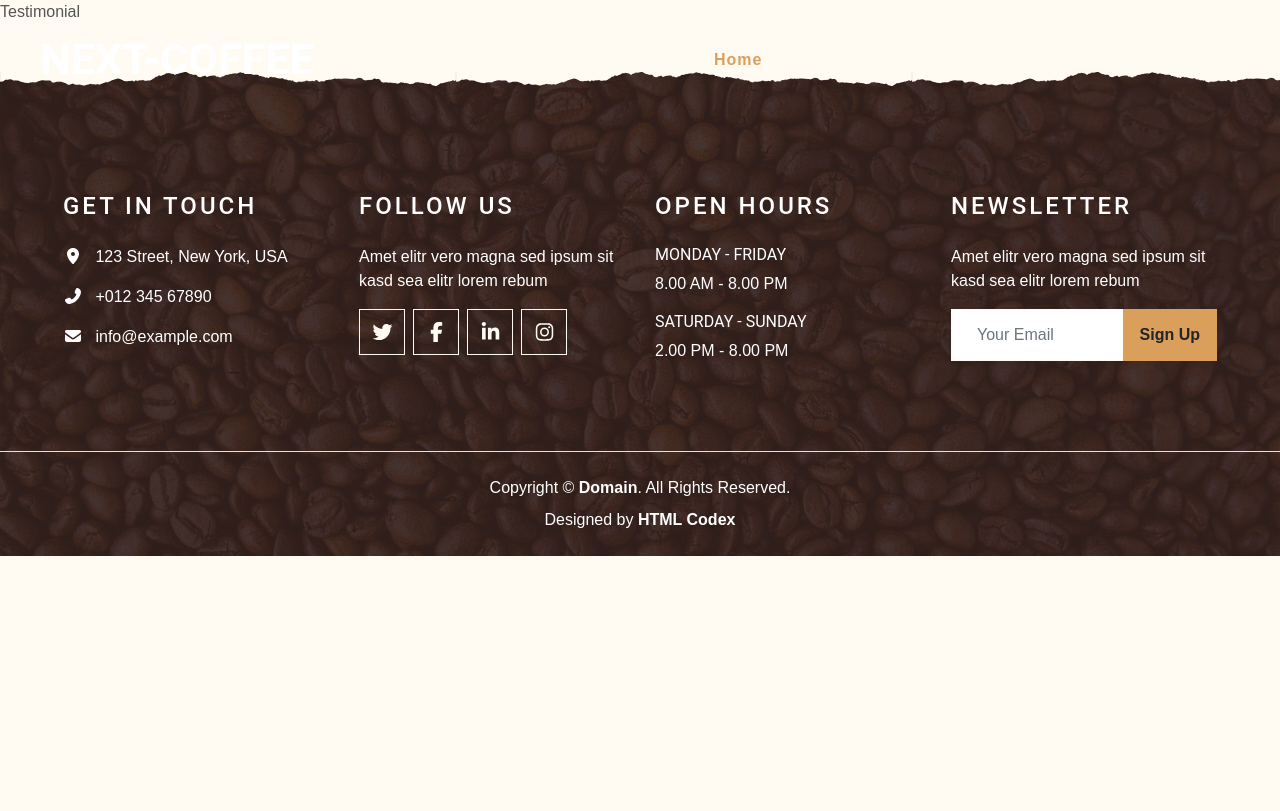
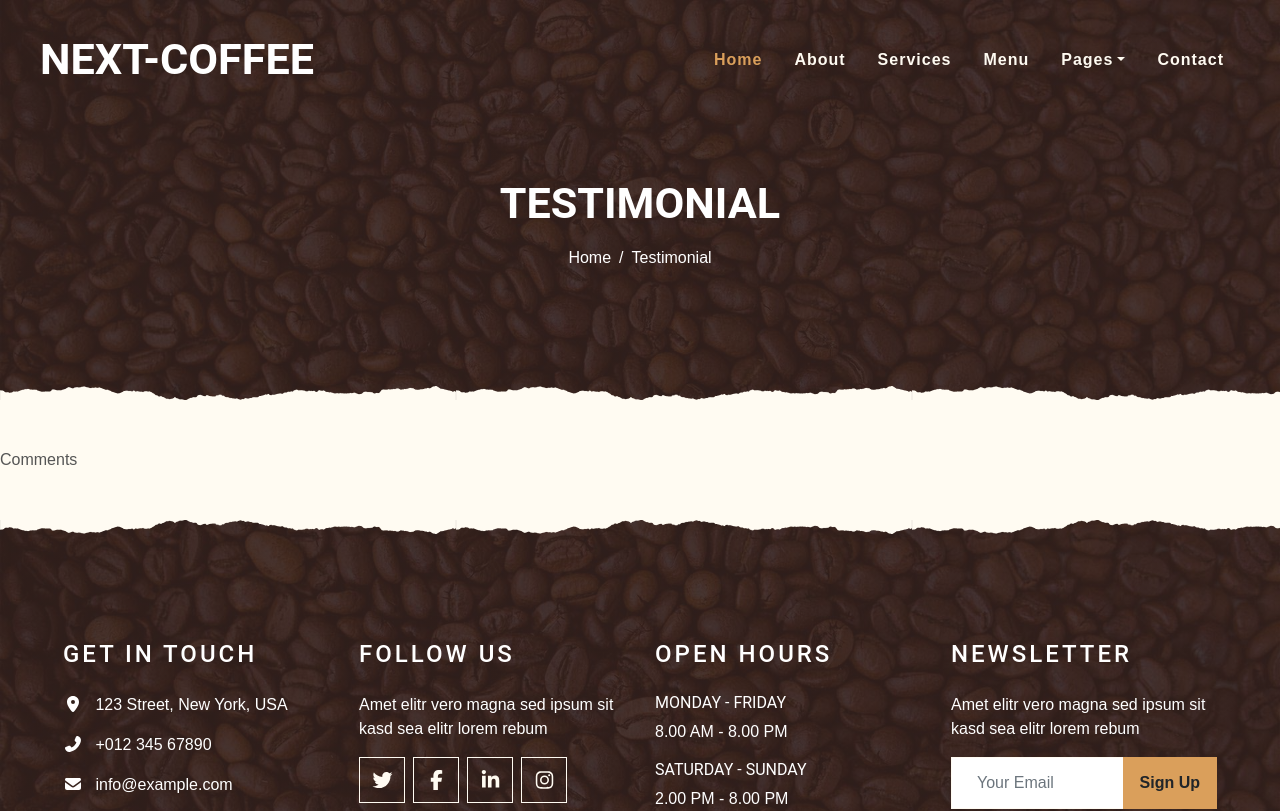
Before and after one commit to Mukhtarrahimi/cooffe-shop, a Next.js app: page /Testimonial in a window 1280 px wide. Shown: the top 811 px of the page. Built offline with nearby package versions, Linux system fonts and the light colour scheme; data requests are answered from the project's data file.

Commit message:
testimonail page

```diff
--- a/pages/Testimonial/index.js
+++ b/pages/Testimonial/index.js
@@ -1,7 +1,26 @@
+import PageHeader from '@/components/modules/PageHeader/PageHeader';
+import Comments from '@/components/templates/Testimonial/Comments';
 import React from 'react';
 
-function Testimonial() {
-  return <div>Testimonial</div>;
+function Testimonial({ comments }) {
+  return (
+    <>
+      <PageHeader route="Testimonial" />
+      <Comments data={comments} />
+    </>
+  );
+}
+
+export async function getStaticProps() {
+  const res = await fetch('http://localhost:4000/comments');
+  const comments = await res.json();
+
+  return {
+    props: {
+      comments,
+    },
+    revalidate: 60 * 60 * 12, // Second
+  };
 }
 
 export default Testimonial;
```
Also changed, not shown: components/templates/Reservation/ReservationDetail.js (renamed from components/templates/Reservation/ReservationDetails.js).
